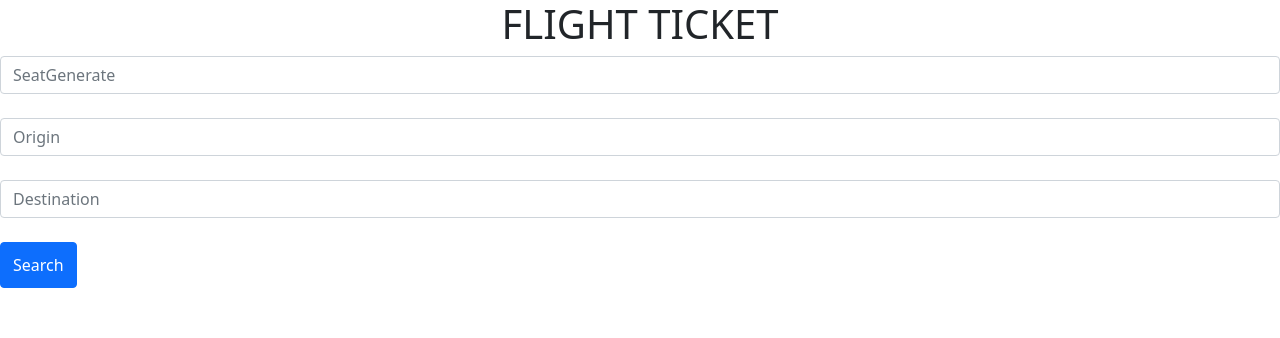
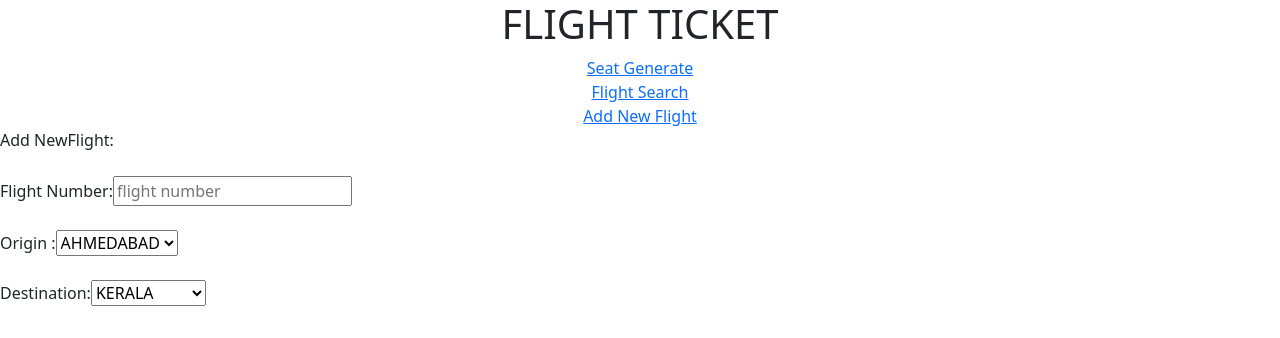
Before and after one commit to Zankar1992/Flight_ticktet, a React (Create React App) app: page /addnewflight in a window 1280 px wide. Shown: the top 338 px of the page. Built offline with nearby package versions, Linux system fonts and the light colour scheme.

Commit message:
input type coding

```diff
--- a/package.json
+++ b/package.json
@@ -9,8 +9,11 @@
     "react": "^17.0.2",
     "react-bootstrap": "^2.1.1",
     "react-dom": "^17.0.2",
+    "react-router-dom": "^5.2.0",
     "react-scripts": "5.0.0",
-    "web-vitals": "^2.1.4"
+    "formik": "^2.2.5",
+    "web-vitals": "^2.1.4",
+    "yup": "^0.31.0"
   },
   "scripts": {
     "start": "react-scripts start",
--- /dev/null
+++ b/src/AddNewFlight.js
@@ -0,0 +1,45 @@
+import React from 'react';
+import { Formik, Form,Field } from 'formik';
+import * as Yup from 'yup';
+
+
+const AddNewFlight = () => {
+  return (
+    <div>
+      <Formik
+        initialValues={{
+          newflight: {
+            flightNumber: [],
+            origin: [],
+            destination: [],
+          }
+        }}
+        onSubmit={(values) => {
+          console.log(values)
+        }}
+      >
+        <Form>
+          <label htmlfor="newflight">Add NewFlight:</label> <br/><br/>
+          <label>Flight Number:</label>
+            <input type="text" name="flightnumber" placeholder="flight number"/> <br/> <br/>
+          <label>Origin :</label>
+          <Field name="origin" as="select" placeholder="Origin">
+          <option value="Ahmedabad">AHMEDABAD</option>
+          <option value="mumbai">MUMBAI</option>
+          <option value="Goa">GOA</option>
+          <option value="tamilnadu">TAMILNADU</option>
+          </Field> <br/> <br/>
+          <label>Destination:</label>
+          <Field name="destination" as="select">
+          <option value="kerala">KERALA</option>
+          <option value="delhi">DELHI</option>
+          <option value="tamilnadu">TAMILNADU</option>
+          <option value="mumbai">MUMBAI</option>
+          </Field> <br/> <br/>
+        </Form>
+      </Formik>
+    </div>
+  )
+}
+
+export default AddNewFlight;
--- a/src/App.js
+++ b/src/App.js
@@ -1,16 +1,10 @@
 import React from 'react';
-// import SeatGenerate from './Components/SeatGenerate';
-import FlightSearch from './Components/FlightSearch';
-import Header from './Components/Header';
+import Routes from './Routes';
 
 const App = () => {
   return (
     <>
-      <div>
-        <Header/>
-        {/* <SeatGenerate /> */}
-        <FlightSearch />
-      </div>
+      <Routes />
     </>
   )
 }
--- a/src/Components/FlightSearch.js
+++ b/src/Components/FlightSearch.js
@@ -5,11 +5,9 @@ class FlightSearch extends PureComponent {
   constructor() {
     super();
     this.state = {
-      SeatGenerate: '',
       origin: '',
       destination: '',
     };
-    this.onInputChange = this.onInputChange.bind(this);
     this.onInputChange = this.onInputChange.bind(this);
     this.onSearchFlights = this.onSearchFlights.bind(this);
   }
@@ -32,7 +30,6 @@ class FlightSearch extends PureComponent {
 
   onSearchFlights() {
     this.props.searchFlights(
-      this.state.SeatGenerate,
       this.state.origin,
       this.state.destination
     );
@@ -41,15 +38,6 @@ class FlightSearch extends PureComponent {
   render() {
     return (
       <div className="fs-container">
-         <FormGroup controlId="SeatGenerate">
-          <FormControl
-            type="text"
-            placeholder="SeatGenerate"
-            value={this.state.SeatGenerate}
-            onChange={this.onInputChange}
-          />
-        </FormGroup>
-        <br/>
         <FormGroup controlId="origin">
           <FormControl
             type="text"
--- a/src/Components/Header.js
+++ /dev/null
@@ -1,12 +0,0 @@
-import React from 'react';
-import '../App.css';
-
-const Header = () => {
-  return(
-    <div className="header">
-      <h1>FLIGHT TICKET</h1>
-    </div>
-  )
-}
-
-export default Header;
--- /dev/null
+++ b/src/Header.js
@@ -0,0 +1,18 @@
+import React from 'react';
+import { Link } from 'react-router-dom';
+import './App.css';
+
+const Header = () => {
+  return (
+    <div className="header">
+      <h1>FLIGHT TICKET</h1>
+      <nav>
+        <Link to="/">Seat Generate</Link> <br />
+        <Link to="/flightsearch">Flight Search</Link> <br />
+        <Link to="/addnewflight">Add New Flight</Link>
+      </nav>
+    </div>
+  )
+}
+
+export default Header;
--- /dev/null
+++ b/src/Routes.js
@@ -0,0 +1,23 @@
+import React, { Component } from 'react';
+import { BrowserRouter, Switch, Route } from 'react-router-dom';
+import FlightSearch from './Components/FlightSearch';
+import SeatGenerate from './SeatGenerate';
+import Header from './Header';
+import AddNewFlight from './AddNewFlight';
+
+class Routes extends Component {
+  render() {
+    return (
+      <BrowserRouter>
+      <Header/>
+      <Switch>
+        <Route path="/addnewflight" component={AddNewFlight}/>
+        <Route path="/flightsearch" component={FlightSearch}/>
+        <Route path="/" component={SeatGenerate}/>
+      </Switch>
+      </BrowserRouter>
+    )
+  }
+}
+
+export default Routes;
--- /dev/null
+++ b/src/SeatGenerate.js
@@ -0,0 +1,52 @@
+import React, { PureComponent } from 'react';
+import { Button, FormControl, FormGroup, FormLabel } from 'react-bootstrap';
+
+
+class SeatGenerate extends PureComponent {
+	constructor() {
+		super();
+		this.state = {
+			SeatGenerate: ''
+		};
+		this.onInputchnage = this.onInputchnage.bind(this);
+	}
+
+	onInputchnage = (e) => {
+		this.setState({
+			[e.target.id]: e.target.value
+		})
+	}
+
+	onSeatGenerate() {
+		this.props.SeatGenerate(
+			console.log(SeatGenerate)
+		)
+	}
+
+
+	render() {
+		return (
+			<div className="">
+				<hr />
+				<FormGroup className="mb-2" controlId="SeatGenerate">
+					<FormLabel>Seat Generate:</FormLabel>
+					<FormControl
+						type="text"
+						placeholder="SeatGenerate"
+						value={this.state.SeatGenerate}
+						onChange={this.onInputchnage}
+					/>
+					<br />
+					<Button
+						type="submit"
+						bsstyle="primary"
+					>
+						{'Seat Generate'}
+					</Button>
+				</FormGroup>
+			</div>
+		)
+	}
+}
+
+export default SeatGenerate;
```
Also changed, not shown: src/Components/SeatGenerate.js (deleted, +0 -22 lines), src/SeatGenerate.css (line endings or trailing spaces), 1 other file (tests, documents, lock files or other folders).
